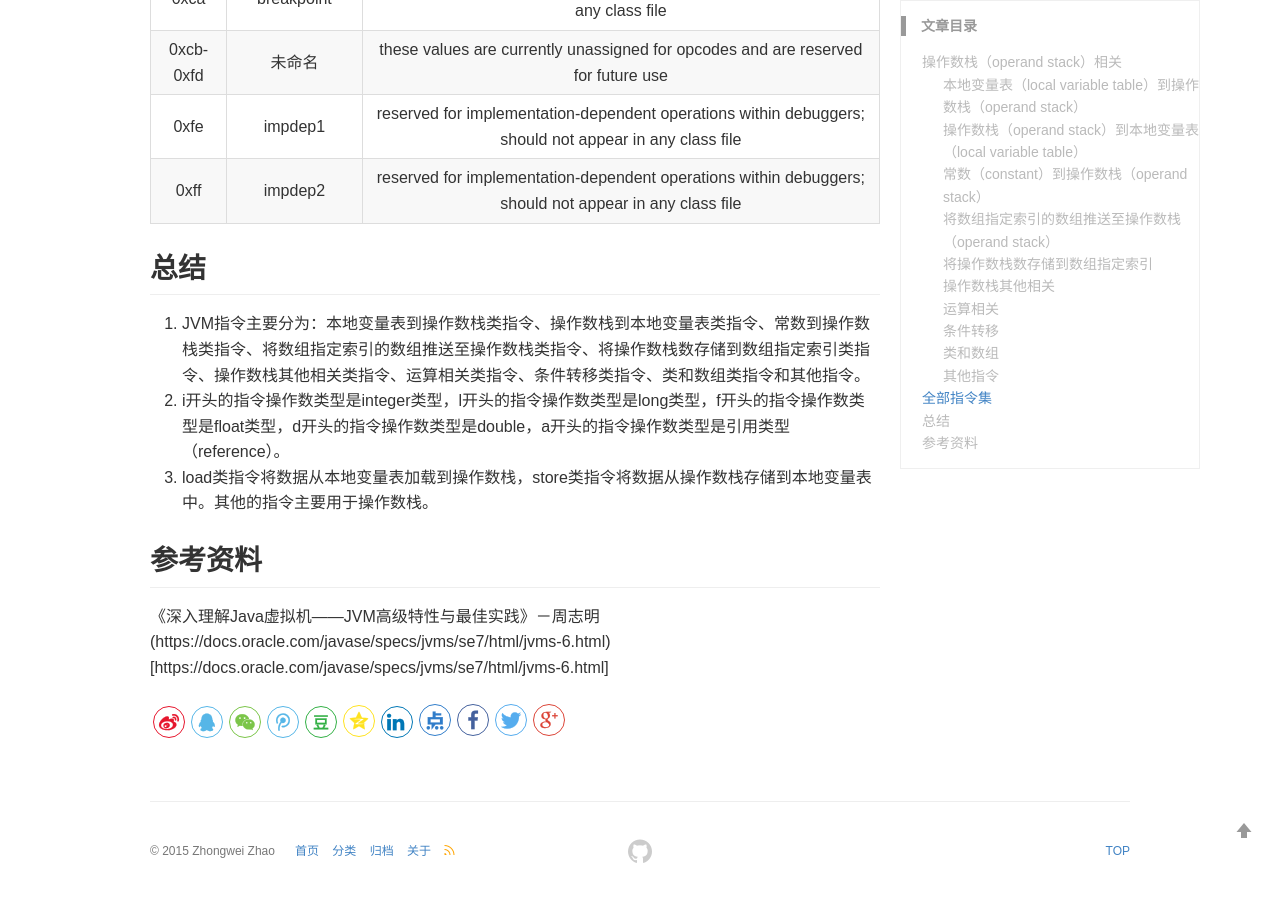
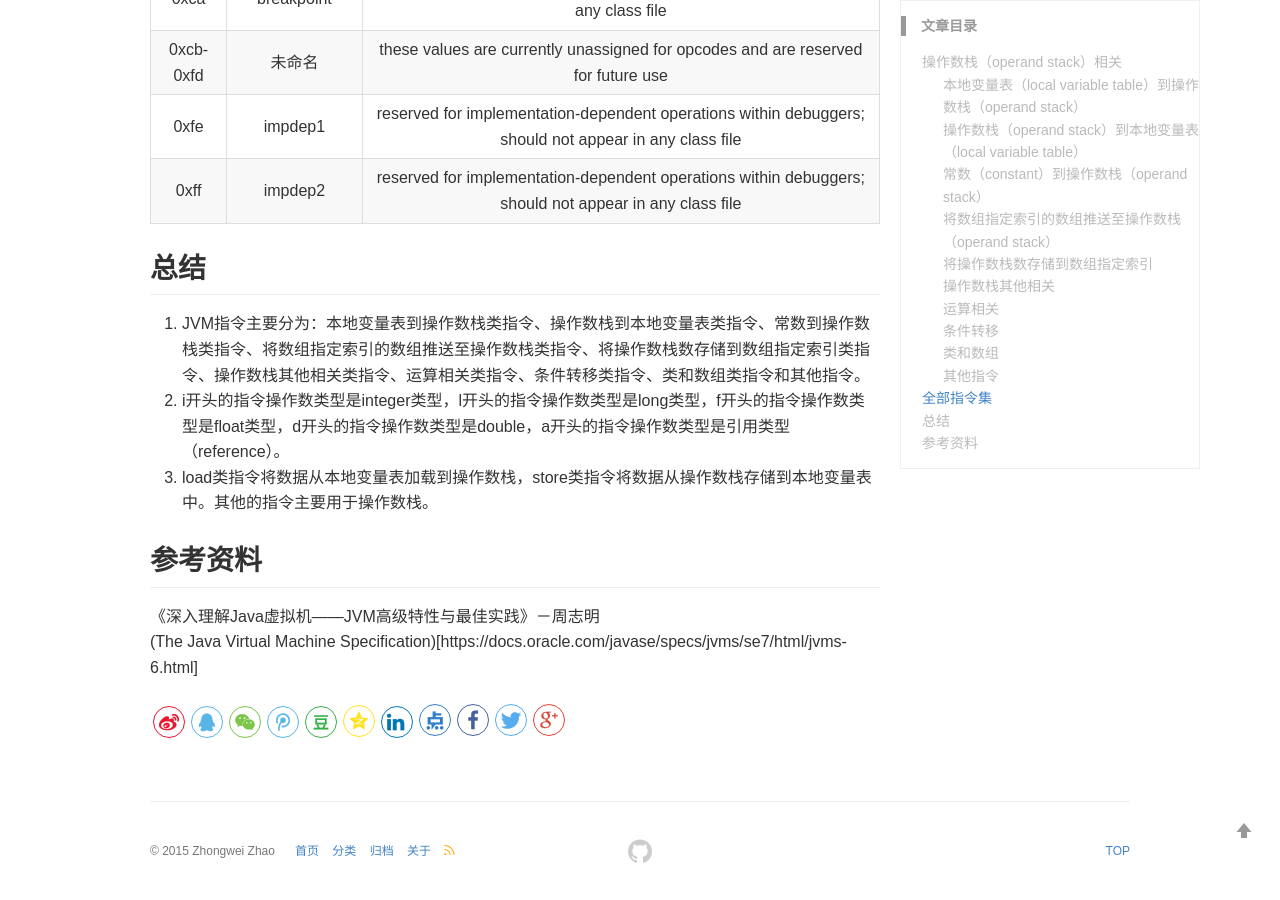
Before and after one commit to zhong0316/zhong0316.github.io, a Jekyll site: the page built from _posts/2018-3-17-JVM指令集.md, in a window 1280 px wide and 900 px high, scrolled down 13186 px. Built offline with Jekyll 4.4.1, drawn with Linux system fonts in a browser that asks for light colours; comment, search, counter and statistics services are not loaded.

Commit message:
jvm instruction set

```diff
--- a/_posts/2018-3-17-JVM指令集.md
+++ b/_posts/2018-3-17-JVM指令集.md
@@ -361,4 +361,4 @@ keywords: JVM指令
 
 ## 参考资料
 《深入理解Java虚拟机——JVM高级特性与最佳实践》－周志明
-(https://docs.oracle.com/javase/specs/jvms/se7/html/jvms-6.html)[https://docs.oracle.com/javase/specs/jvms/se7/html/jvms-6.html]
+(The Java Virtual Machine Specification)[https://docs.oracle.com/javase/specs/jvms/se7/html/jvms-6.html]
```
